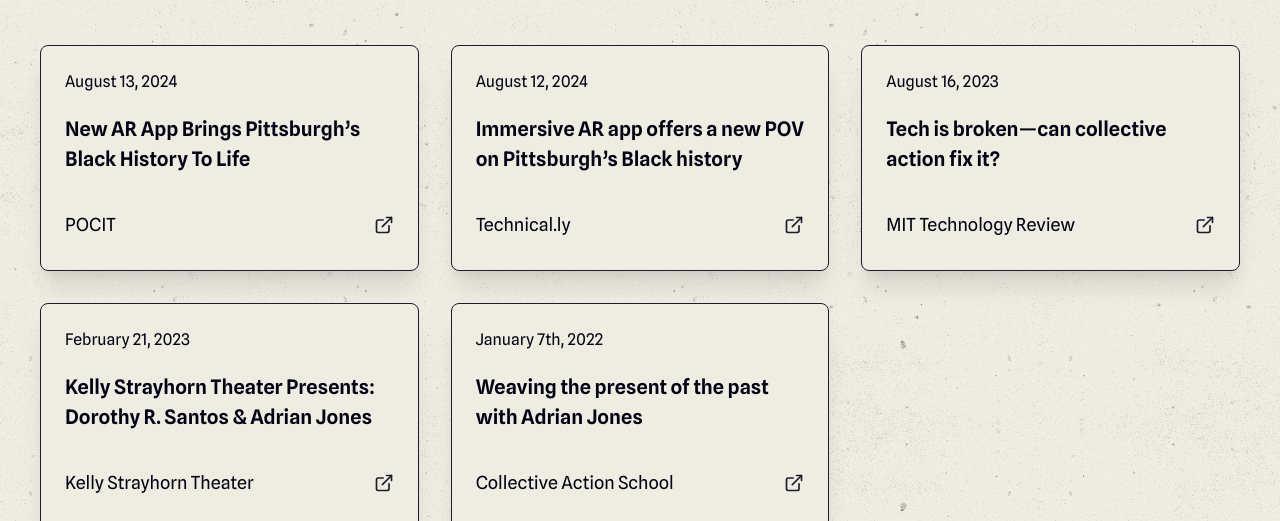
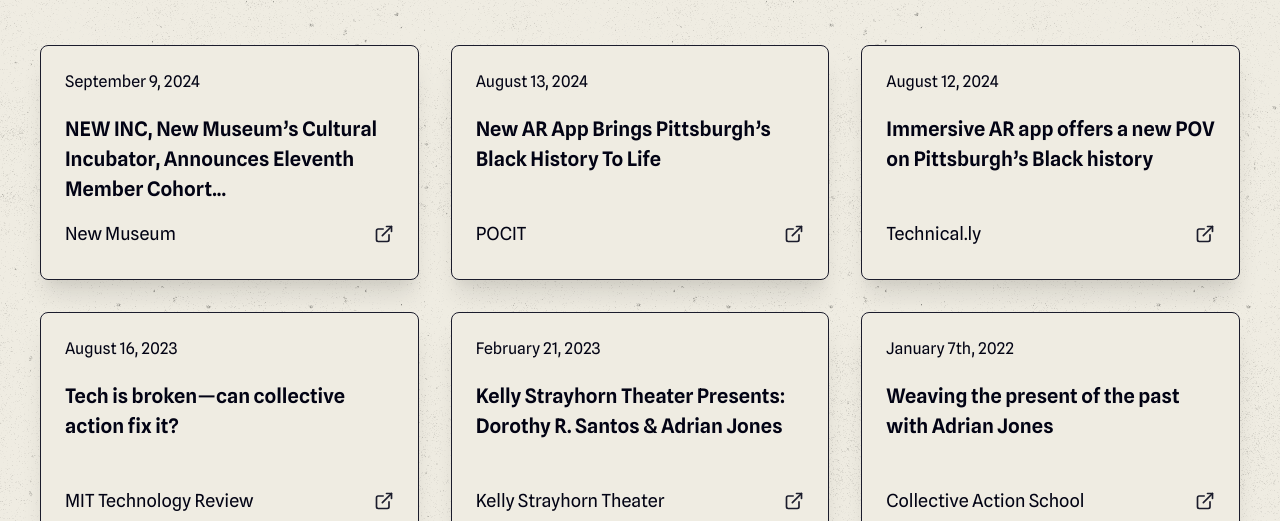
Before and after one commit to lookingglasspgh/lg-site-v1, a Next.js app: page /press in a window 1280 px wide. Shown: the part 227-748 px from the top of the page. Built offline with nearby package versions, Linux system fonts and the light colour scheme.

Commit message:
feat: added article and adjusted grid styling

```diff
--- a/src/components/press/NewsSection/ArticleCard/ArticleCard.jsx
+++ b/src/components/press/NewsSection/ArticleCard/ArticleCard.jsx
@@ -47,7 +47,12 @@
           <Text
             fontSize={{ base: 'lg', xl: 'xl' }}
             fontWeight="semibold"
-            minHeight={{ base: 'unset', md: '81px' }}
+            minHeight={{
+              base: 'unset',
+              md: '81px',
+              lg: '108px',
+              xl: '90px',
+            }}
             mb={{ base: '1rem', md: '' }}
           >
             {article.title}
--- a/src/components/press/NewsSection/NewsSection.jsx
+++ b/src/components/press/NewsSection/NewsSection.jsx
@@ -21,7 +21,7 @@
     <Heading as="h1" mb="3rem">{press.news.HEADING}</Heading>
     <SimpleGrid
       gap={{
-        base: '2rem', md: '1.5rem', lg: '1.25rem', xl: '2rem',
+        base: '2rem', md: '1.5rem', lg: '2rem',
       }}
       columns={{ base: '1', md: '2', lg: '3' }}
     >
--- a/src/content/press.js
+++ b/src/content/press.js
@@ -9,6 +9,12 @@
     HEADING: 'Stories',
     LINK_ALT: 'Link to',
     articles: [
+      {
+        title: 'NEW INC, New Museum’s Cultural Incubator, Announces Eleventh Member Cohort...',
+        publication: 'New Museum',
+        date: 'September 9, 2024',
+        url: 'https://235bowery.s3.amazonaws.com/pressreleases/294/NEW%20INC%20Y11_VFinal.pdf',
+      },
       {
         title: 'New AR App Brings Pittsburgh’s Black History To Life',
         publication: 'POCIT',
```
